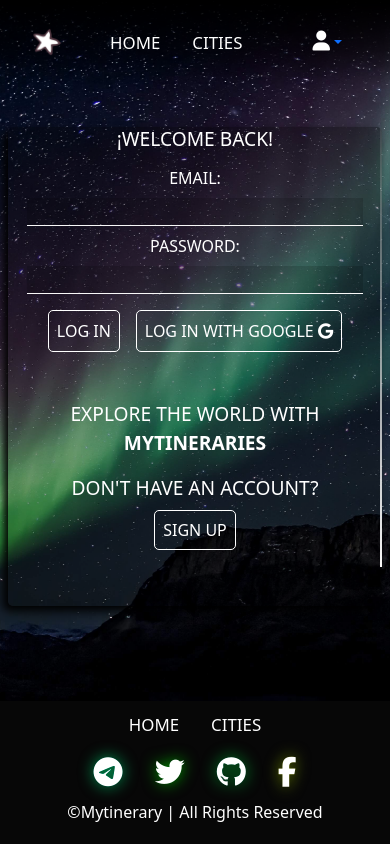
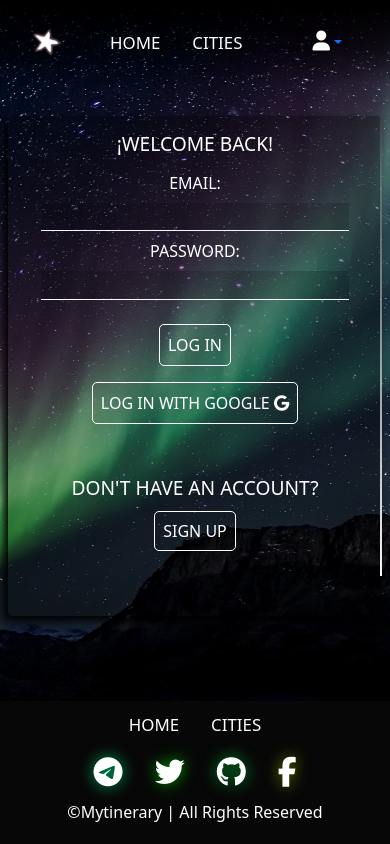
Before and after one commit to silc22/MyTinerary-Cerquatti, a React (Create React App) app in the folder frontend/: page /signIn in a window 390 px wide. Built offline with nearby package versions, Linux system fonts and the light colour scheme.

Commit message:
formulario listo

```diff
--- a/frontend/src/components/SignUp.js
+++ b/frontend/src/components/SignUp.js
@@ -21,7 +21,7 @@ const SignUp = () => {
                                 <div className="select-container">
                                     <p>Country:</p>
                                     <select name="country" id="country-select">
-                                        <option disabled selected hidden> Choose one</option>
+                                        <option disabled value hidden> Choose one</option>
                                     </select>
                                 </div>
                                 <label htmlFor="email">Email:</label>
--- a/frontend/src/index.css
+++ b/frontend/src/index.css
@@ -35,6 +35,7 @@
 }
 
 .dropdown-nav{
+
   padding: 0px 2rem;
   display: flex;
   flex: 0 1 auto
@@ -1042,8 +1043,7 @@ select:focus{
   justify-content: space-around;
   align-items: center;
   width: 40%;
-  min-height: 30vh;
-  max-height: 50vh;
+  min-height: 50vh;
   padding-left: 1rem;
 }
 
@@ -1087,6 +1087,7 @@ select:focus{
   height: 10vh;
 }
 
+/* MEDIA QUERYS DE FORMULARIO */
 @media screen and (max-width: 450px){
 
   .cointainer-all{
@@ -1095,7 +1096,6 @@ select:focus{
 
   .form-neon{
     width: 100%;
-    padding: 0;
   }
 
   .inputs-container{
@@ -1106,14 +1106,26 @@ select:focus{
   }
 
   .btns-container{
-    min-height: 30vh;
+    min-height: 20vh;
     width: 100%;
     padding: 0;
     justify-content: center
   }
 
+  .btns-container>p{
+    display: none;
+  }
+
   .logo-form img{
     display: none
   }
+  .ppal-btn{
+   display: flex;
+   flex-flow: column nowrap;
+  }
+
+  .btn-form{
+    margin: .5rem 0;
+  }
 
 }
```
